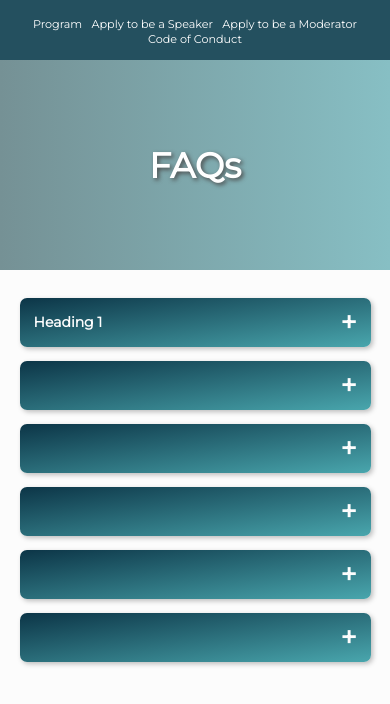
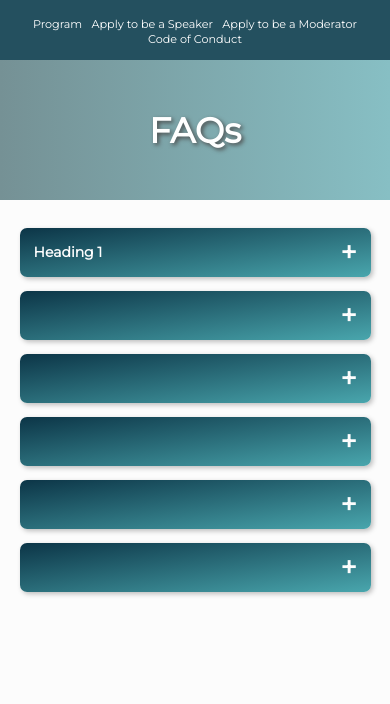
Before and after one commit to quitsune/ACMW-FAQ, a plain HTML site: page index.html in a window 390 px wide. Drawn offline with Linux system fonts and the light colour scheme.

Commit message:
Updated responsiveness

```diff
--- a/faq.css
+++ b/faq.css
@@ -101,3 +101,9 @@ a:link {
   margin: 0.2rem;
   font-size: 0.8rem;
 }
+
+@media(max-width:900px)
+{.background{
+  height:10rem;
+  padding:1.5rem;
+}}
--- a/index.html
+++ b/index.html
@@ -8,6 +8,8 @@
           <li><a href="#">Code of Conduct</a></li>
         </ul>
       </nav>
+
+      <meta name="viewport" content="width=device-width, initial-scale=1.0" />
 </head>
 <div class="background" style="text-align: center;">
 <h1>FAQs</h1>
@@ -78,6 +80,8 @@
   </div>
   </div>
 </div>
+<br>
+<br>
 <script>
     const accordionItemHeaders = document.querySelectorAll(".accordion-item-header");
 
```
